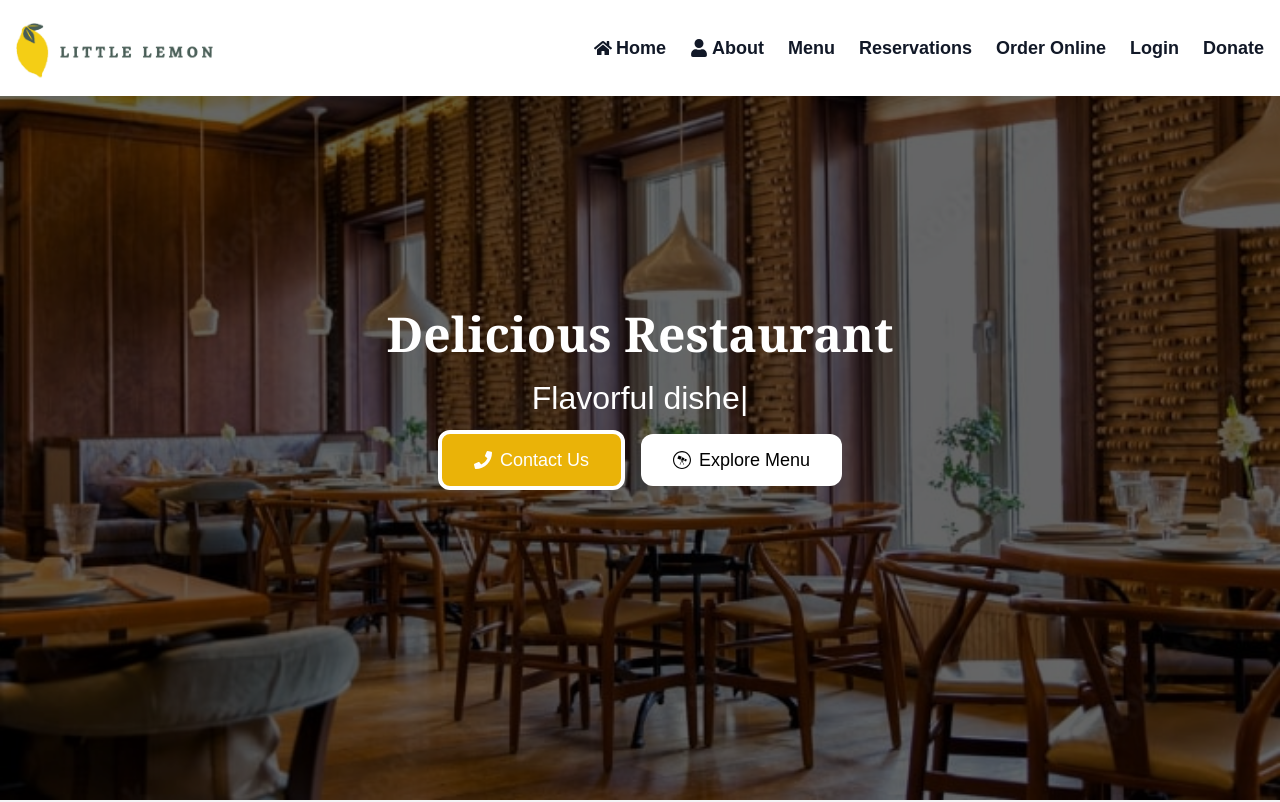
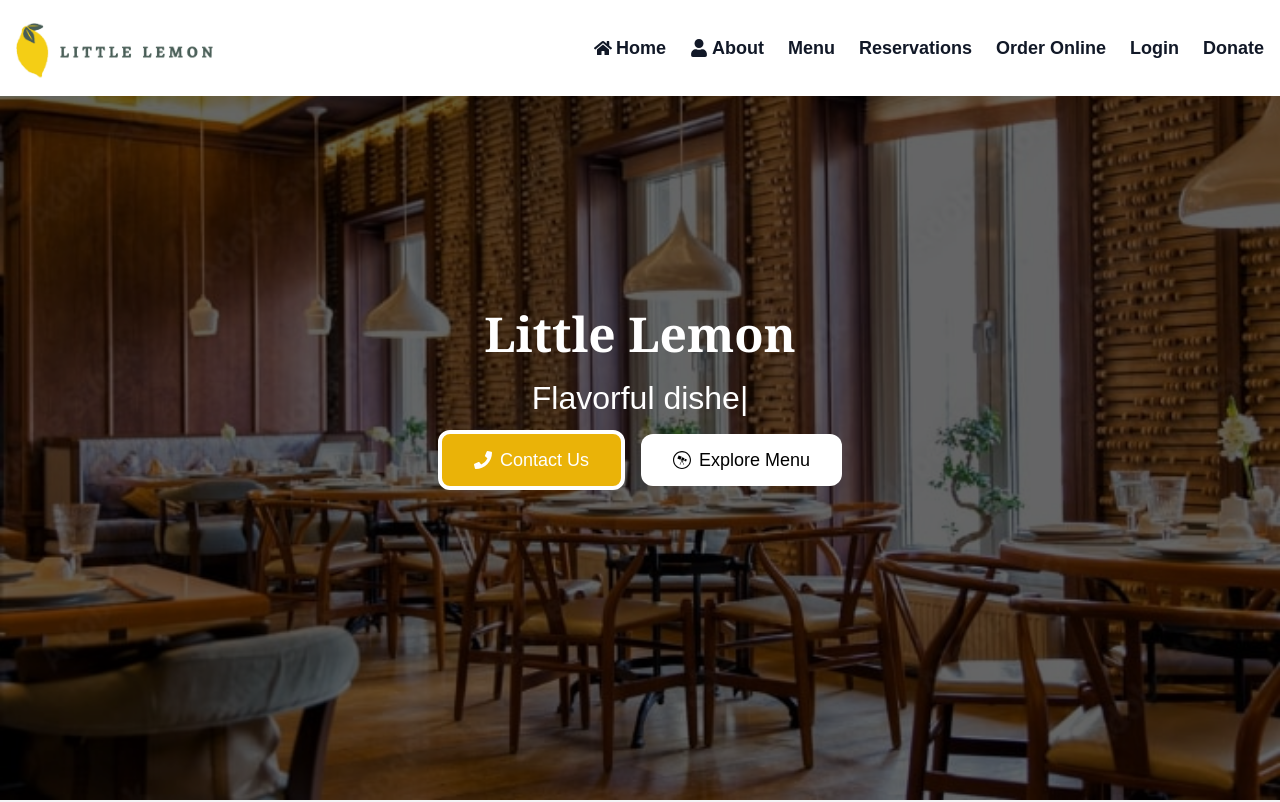
Before and after one commit to mubashir1837/Little-Lemon-Website, a Next.js app: page / in a window 1280 px wide. Shown: the top 802 px of the page. Built offline with nearby package versions, Linux system fonts and the light colour scheme.

Commit message:
Little Lemon

```diff
--- a/src/app/components/HeroSection.jsx
+++ b/src/app/components/HeroSection.jsx
@@ -9,7 +9,7 @@ const HeroSection = () => {
   return (
     <section className='relative'>
       <Image
-        className="dark:invert  bg-cover bg-center h-screen "
+        className="bg-cover bg-center h-screen "
         src="/hero3.jpg"
         alt="Vercel logomark"
         width={1500}
@@ -18,12 +18,12 @@ const HeroSection = () => {
 
       <div className="absolute inset-0 bg-black bg-opacity-60 flex flex-col items-center justify-center text-center text-white p-6">
 
-        <h1 className="text-5xl font-bold mb-4 font-serif">Delicious Restaurant</h1>
+        <h1 className="text-5xl font-bold mb-4 font-serif">Little Lemon</h1>
         <TypeAnimation
           sequence={[
 
             'Delicious meals for all!',
-            1000, // wait 1s before replacing "all" with "food lovers"
+            1000,
             'Delicious meals for food lovers!',
             1000,
             'Flavorful dishes for every taste!',
--- a/src/app/components/Navbar.jsx
+++ b/src/app/components/Navbar.jsx
@@ -14,7 +14,7 @@ const Navbar = () => {
     <header className="flex fixed z-10 bg-white items-center justify-between p-4 w-full mx-auto">
       <Link href="/">
         <Image
-          className="dark:invert"
+          className="image"
           src="/logo.jpg"
           alt="Logo"
           width={200}
```
Also changed, not shown: LICENSE.txt (added).
